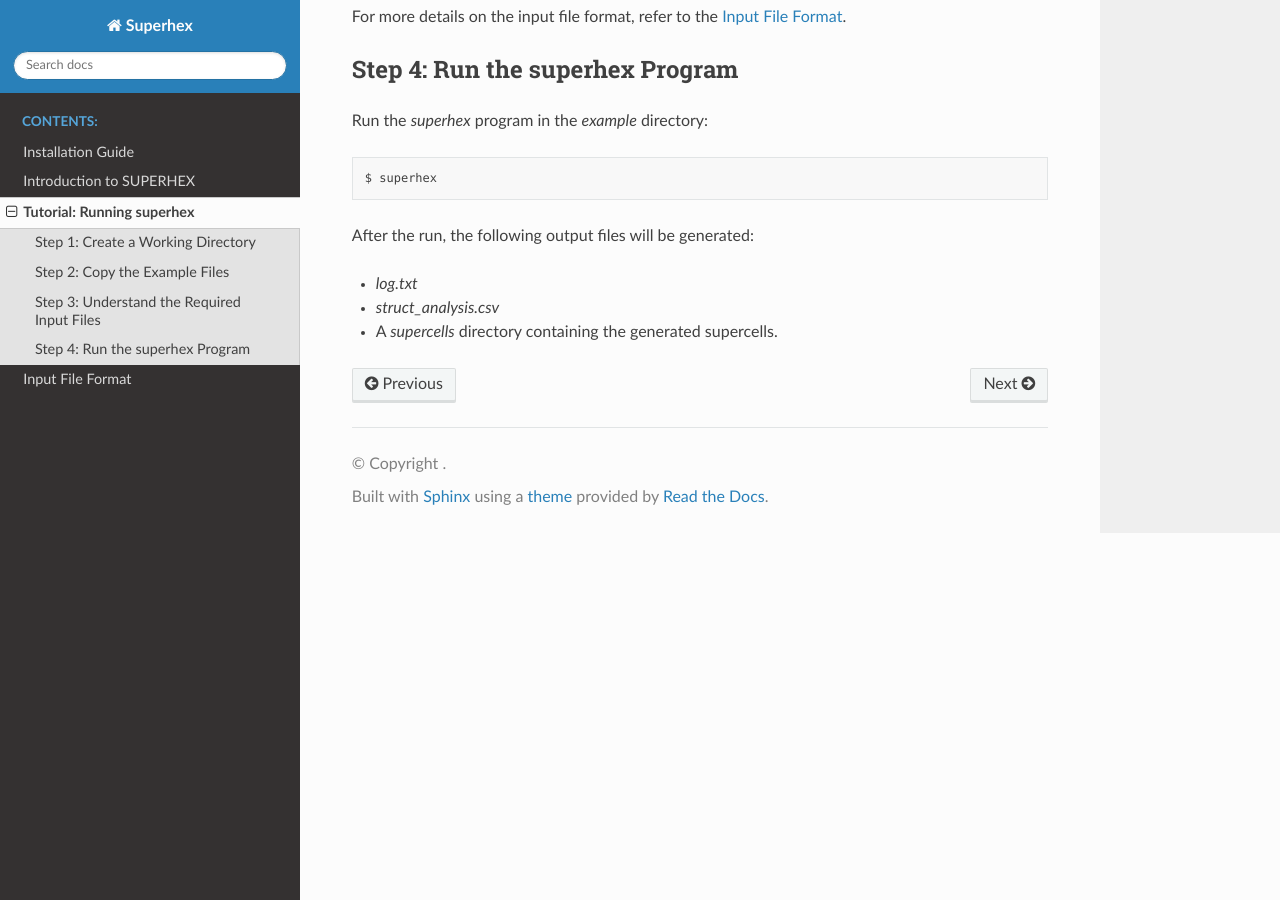
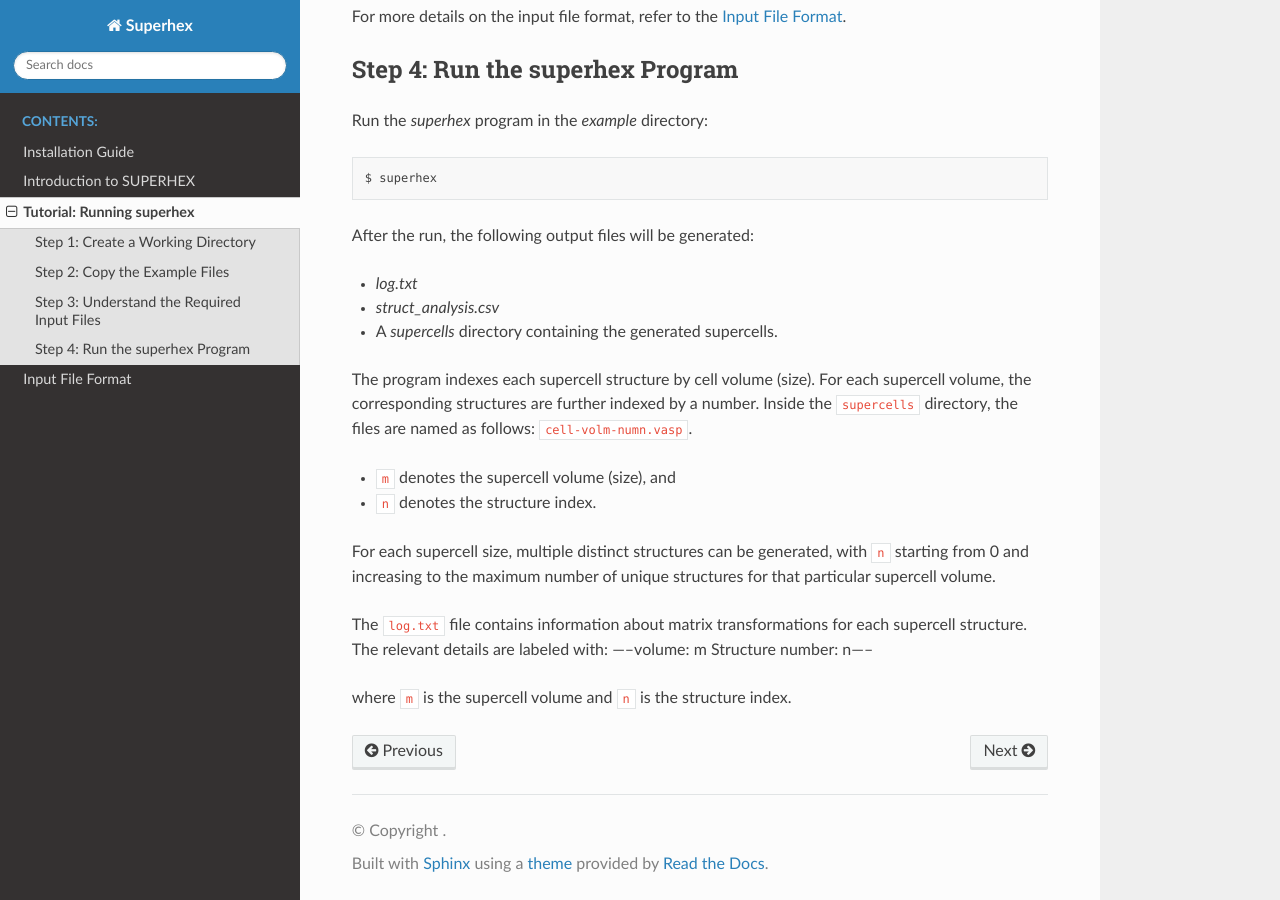
Before and after one commit to malaei/SUPERHEX, a Sphinx documentation site: the page built from docs/tutorial.rst, in a window 1280 px wide and 900 px high, scrolled down 1233 px. Built offline with Sphinx 7.4.7 and the Read the Docs theme 3.1.0, drawn with Linux system fonts in a browser that asks for light colours; pages that are not in the unit, such as notebooks, are missing from menus.

Commit message:
update docs

```diff
--- a/docs/tutorial.rst
+++ b/docs/tutorial.rst
@@ -76,3 +76,18 @@ After the run, the following output files will be generated:
 - `log.txt`
 - `struct_analysis.csv`
 - A `supercells` directory containing the generated supercells.
+
+
+The program indexes each supercell structure by cell volume (size). For each supercell volume, the corresponding structures are further indexed by a number. Inside the ``supercells`` directory, the files are named as follows: ``cell-volm-numn.vasp``.
+
+- ``m`` denotes the supercell volume (size), and
+- ``n`` denotes the structure index.
+
+For each supercell size, multiple distinct structures can be generated, with ``n`` starting from 0 and increasing to the maximum number of unique structures for that particular supercell volume.
+
+The ``log.txt`` file contains information about matrix transformations for each supercell structure. The relevant details are labeled with:
+-----volume: m Structure number: n-----
+
+
+
+where ``m`` is the supercell volume and ``n`` is the structure index.
```
